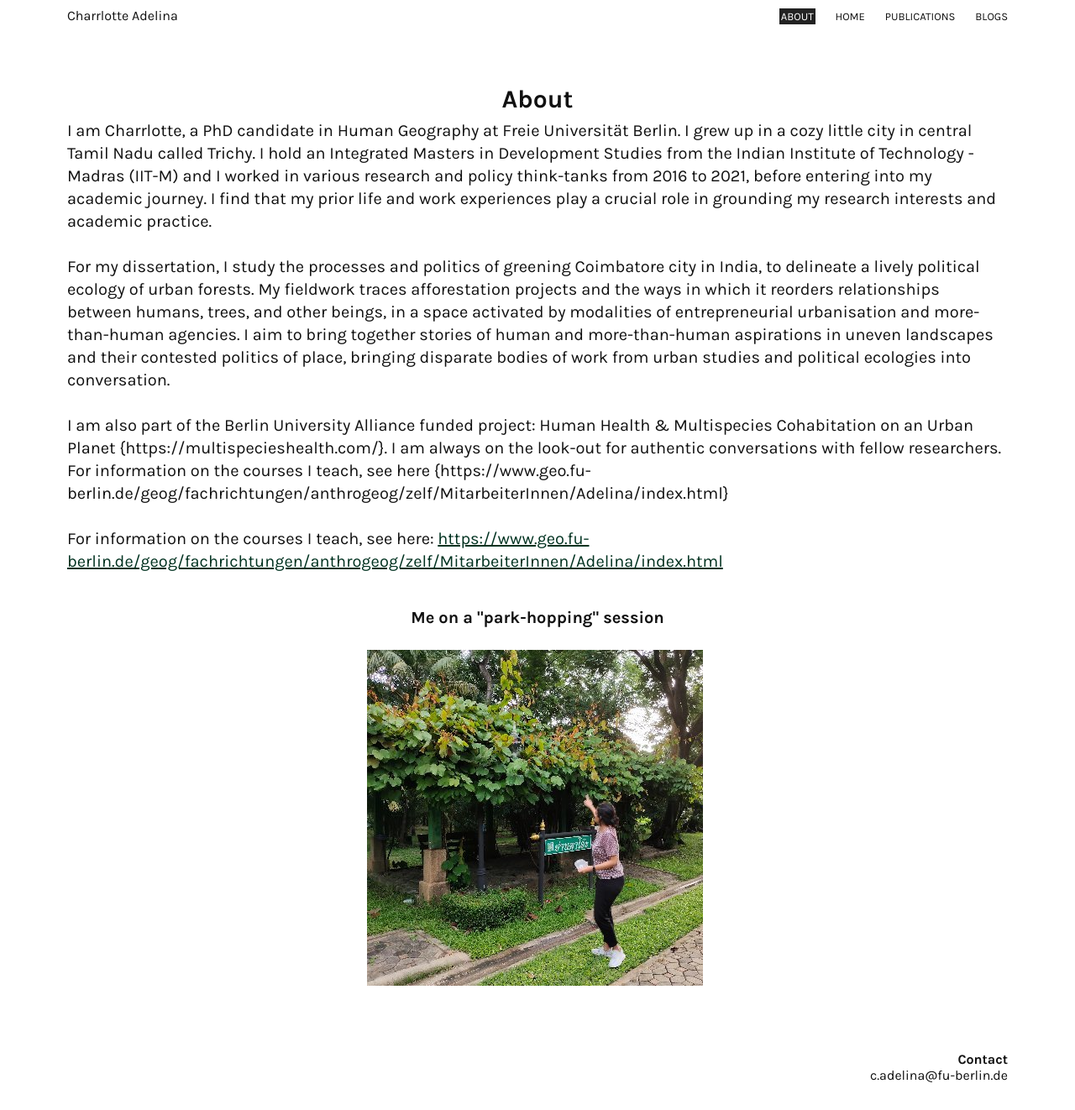
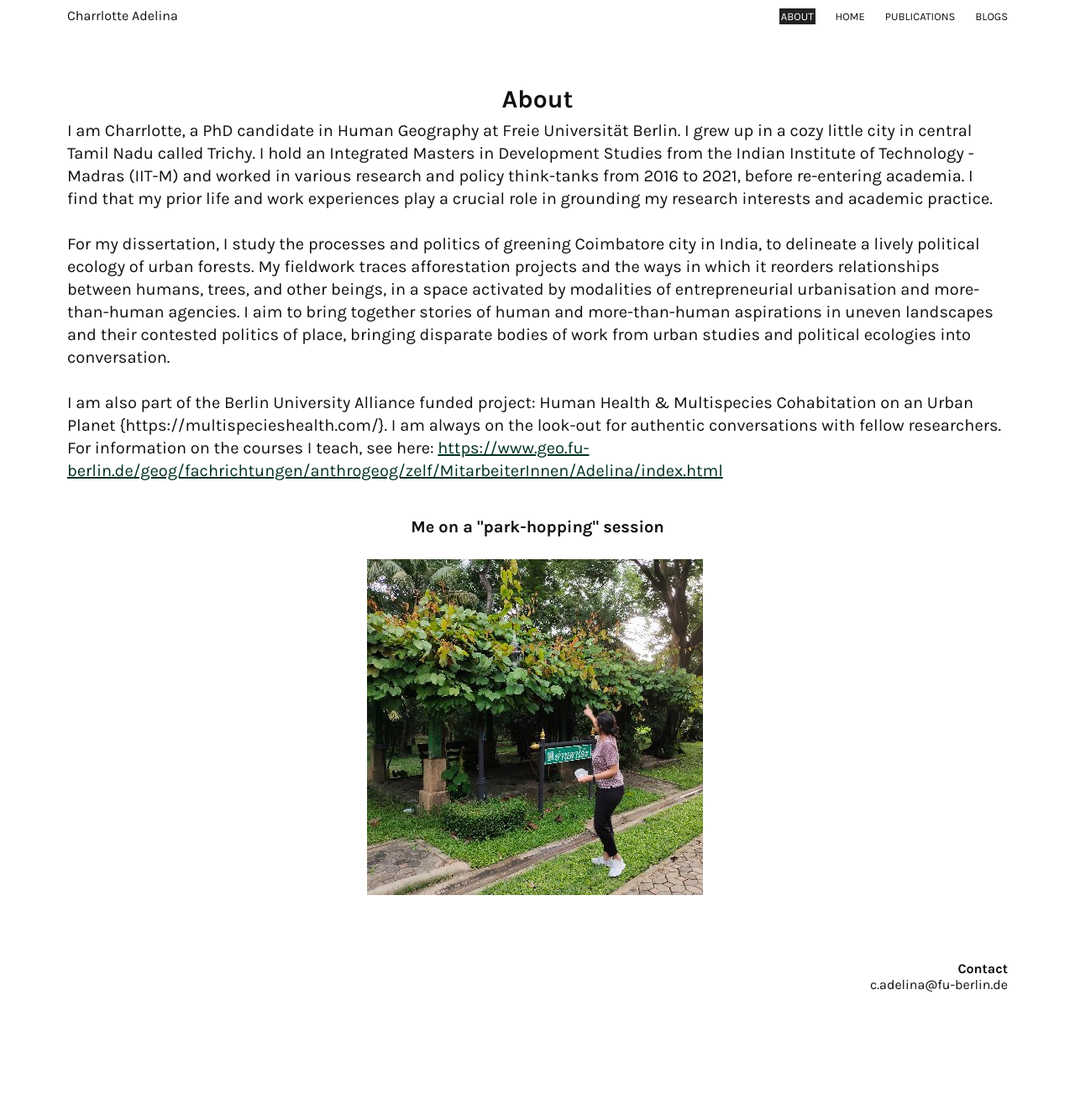
Before and after one commit to charrlotteadelina/charrlotteadelina.github.io, a Jekyll site: the page built from _pages/about.md, in a window 1280 px wide. Shown: the whole page at 84% size. Built offline with Jekyll 4.4.1, drawn with Linux system fonts in a browser that asks for light colours; after the commit the page ends 1214 px from its top, so only the background shows below that.

Commit message:
Update about.md

```diff
--- a/_pages/about.md
+++ b/_pages/about.md
@@ -9,7 +9,7 @@ order: 1
 ## About
 
 <div style="text-align: left">
-I am Charrlotte, a PhD candidate in Human Geography at Freie Universität Berlin. I grew up in a cozy little city in central Tamil Nadu called Trichy. I hold an Integrated Masters in Development Studies from the Indian Institute of Technology - Madras (IIT-M) and I worked in various research and policy think-tanks from 2016 to 2021, before entering into my academic journey. I find that my prior life and work experiences play a crucial role in grounding my research interests and academic practice.
+I am Charrlotte, a PhD candidate in Human Geography at Freie Universität Berlin. I grew up in a cozy little city in central Tamil Nadu called Trichy. I hold an Integrated Masters in Development Studies from the Indian Institute of Technology - Madras (IIT-M) and worked in various research and policy think-tanks from 2016 to 2021, before re-entering academia. I find that my prior life and work experiences play a crucial role in grounding my research interests and academic practice.
 </div>
 
 <br>
@@ -22,9 +22,6 @@ For my dissertation, I study the processes and politics of greening Coimbatore c
 
 <div style="text-align: left">
 I am also part of the Berlin University Alliance funded project: Human Health & Multispecies Cohabitation on an Urban Planet {https://multispecieshealth.com/}. I am always on the look-out for authentic conversations with fellow researchers.
-
-For information on the courses I teach, see here {https://www.geo.fu-berlin.de/geog/fachrichtungen/anthrogeog/zelf/MitarbeiterInnen/Adelina/index.html}
-</div>
 
 <br>
 <div style="text-align: left">
```
